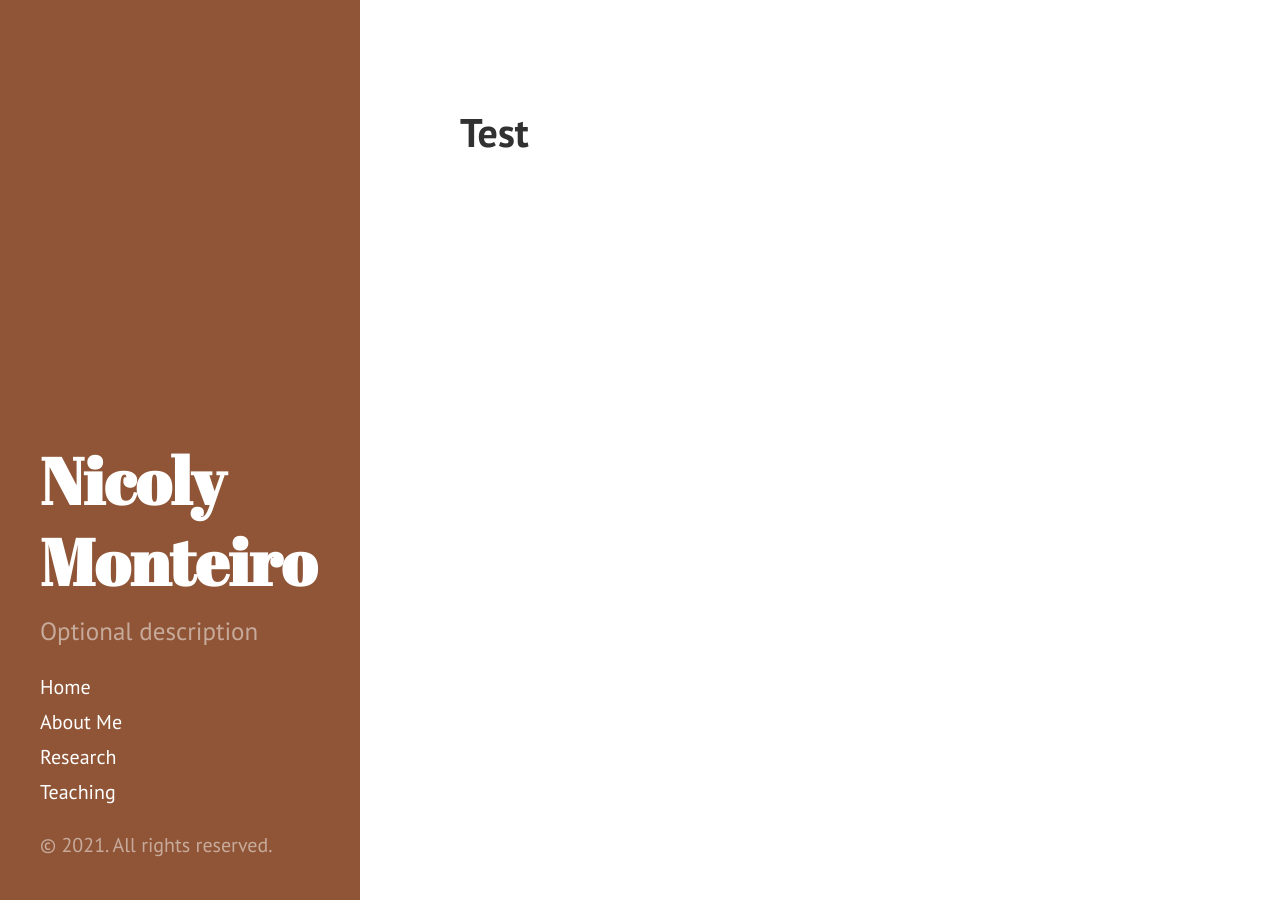
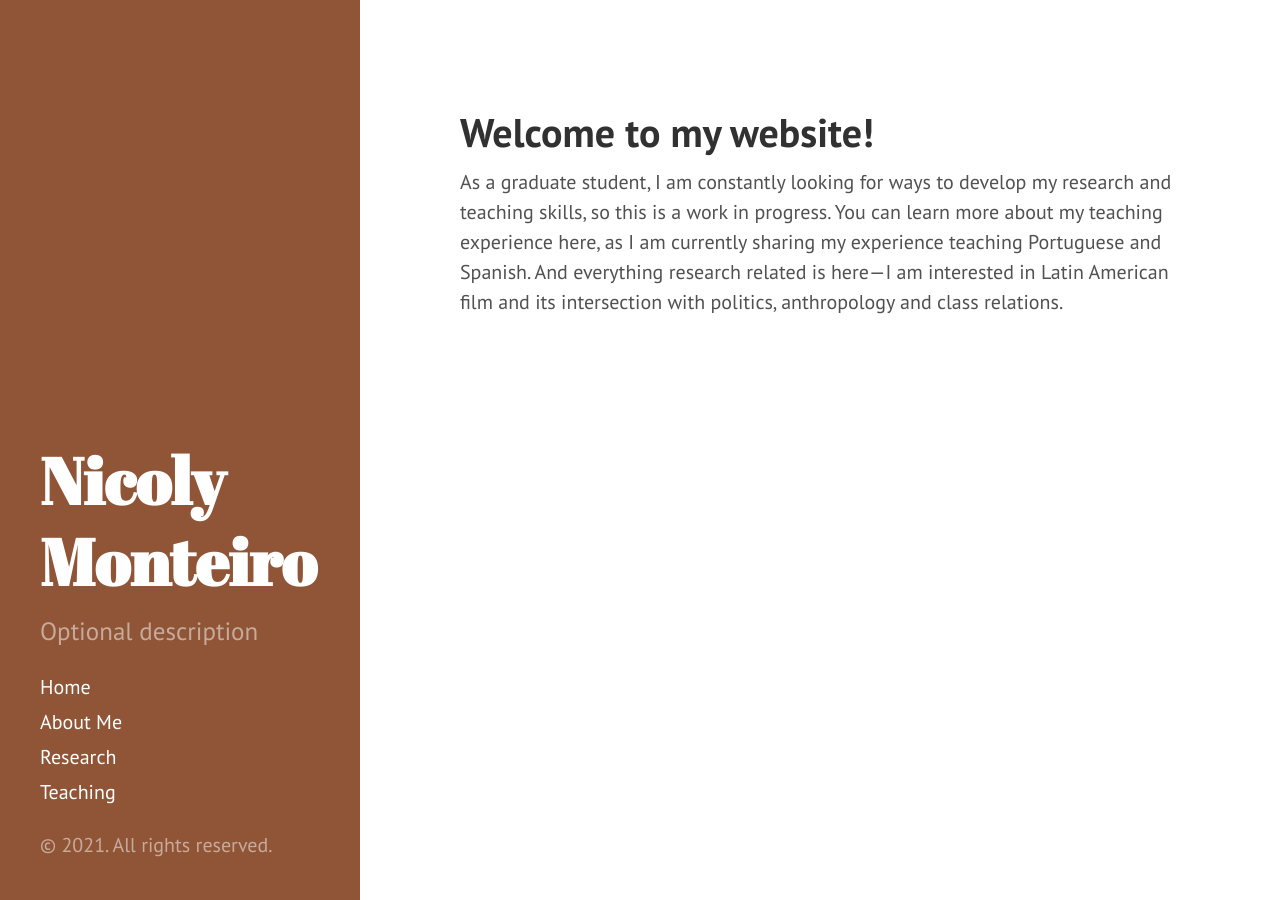
Before and after one commit to nicolymonteiro/nicolymonteiro.github.io, a Jekyll site: the page built from index.html, in a window 1280 px wide. Built offline with Jekyll 4.4.1, drawn with Linux system fonts in a browser that asks for light colours; the list of posts is cut into pages by our own code.

Commit message:
Home updates

```diff
--- a/index.html
+++ b/index.html
@@ -2,4 +2,5 @@
 layout: default
 title: Home
 ---
-<h1>Test</h1>
+<h1>Welcome to my website!</h1>
+<p>As a graduate student, I am constantly looking for ways to develop my research and teaching skills, so this is a work in progress. You can learn more about my teaching experience here, as I am currently sharing my experience teaching Portuguese and Spanish.  And everything research related is here—I am interested in Latin American film and its intersection with politics, anthropology and class relations. </p>
```
Also changed, not shown: 2 other files.
